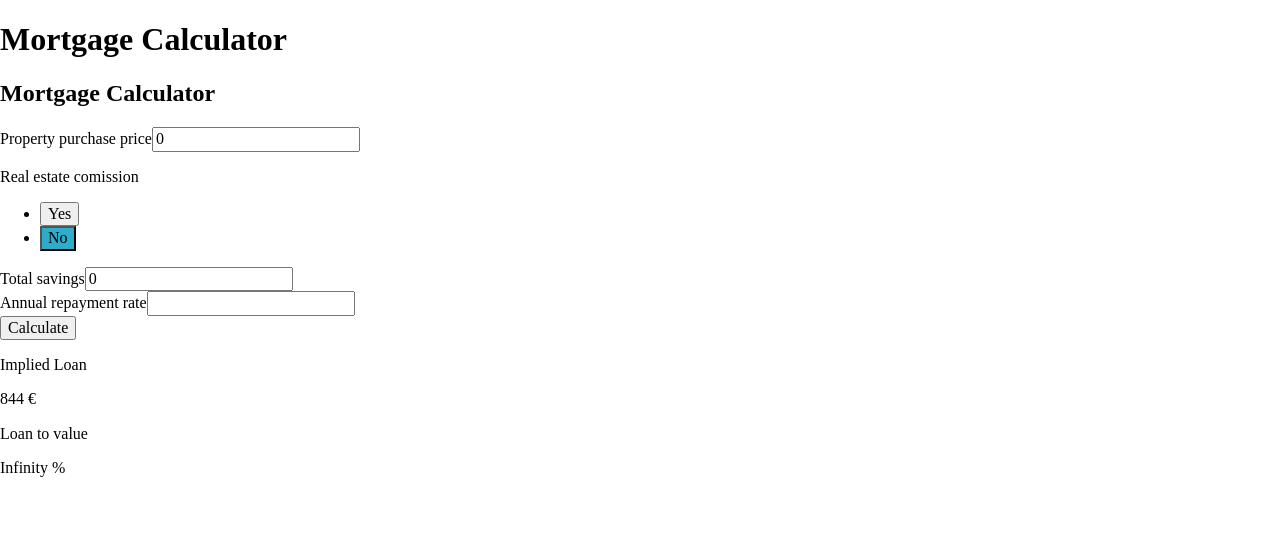
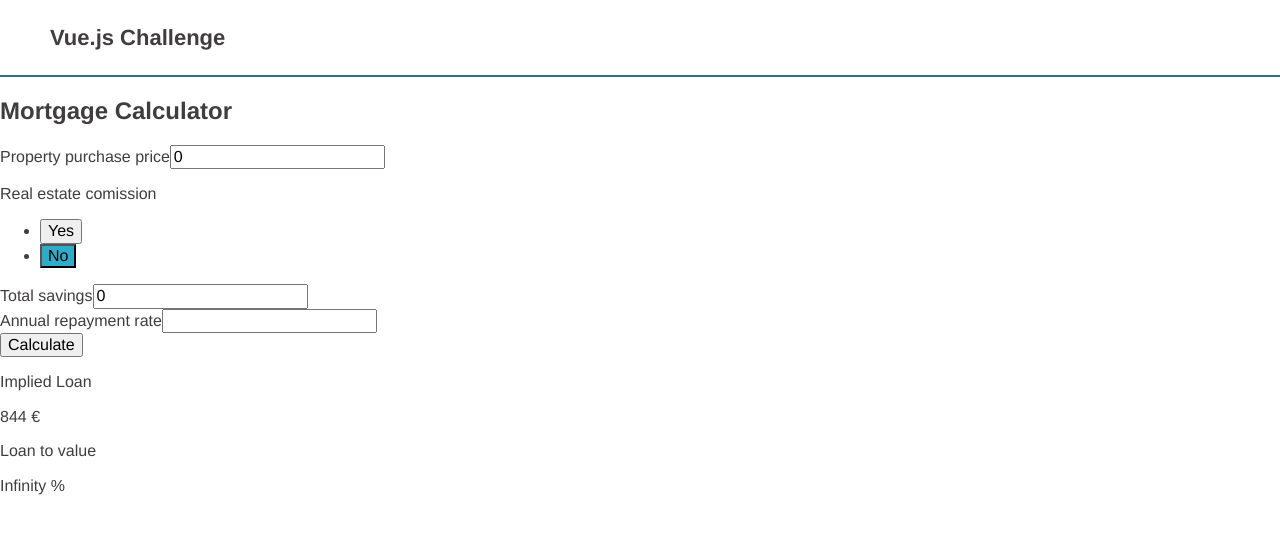
Before and after one commit to sofiapuch/mortgage-calculator, a Vue app: page / in a window 1280 px wide. Shown: the top 534 px of the page. Built offline with nearby package versions, Linux system fonts and the light colour scheme.

Commit message:
Add Header component and update global styling for app

```diff
--- a/src/App.vue
+++ b/src/App.vue
@@ -1,25 +1,29 @@
 <template>
-    <h1>Mortgage Calculator</h1>
+    <TheHeader />
     <MortgageCalculator />
 </template>
 
 <script>
-import MortgageCalculator from "./components/MortgageCalculator.vue";
+
+import TheHeader from './components/layout/TheHeader.vue';
+import MortgageCalculator from './components/MortgageCalculator.vue';
 
 export default {
     components: {
+        TheHeader,
         MortgageCalculator
     }
 }
 </script>
 
 <style lang="scss">
-// #app {
-//   font-family: Avenir, Helvetica, Arial, sans-serif;
-//   -webkit-font-smoothing: antialiased;
-//   -moz-osx-font-smoothing: grayscale;
-//   text-align: center;
-//   color: #2c3e50;
-//   margin-top: 60px;
-// }
+
+$body-font-color: #413d3e;
+
+#app {
+    font-family: Avenir, Helvetica, Arial, sans-serif;
+    -webkit-font-smoothing: antialiased;
+    -moz-osx-font-smoothing: grayscale;
+    color: $body-font-color;
+}
 </style>
--- /dev/null
+++ b/src/components/layout/TheHeader.vue
@@ -0,0 +1,24 @@
+<template>
+    <div class="the-header">
+        <p class="the-header__title">Vue.js Challenge</p>
+    </div>
+</template>
+
+<script>
+export default {}
+</script>
+
+<style lang="scss" scoped>
+$teal: #2c7083;
+
+.the-header {
+    border-bottom: 2px solid $teal;
+    padding: 25px 50px;
+
+    &__title {
+        font-size: 22px;
+        font-weight: bold;
+        margin: 0;
+    }
+}
+</style>
```
